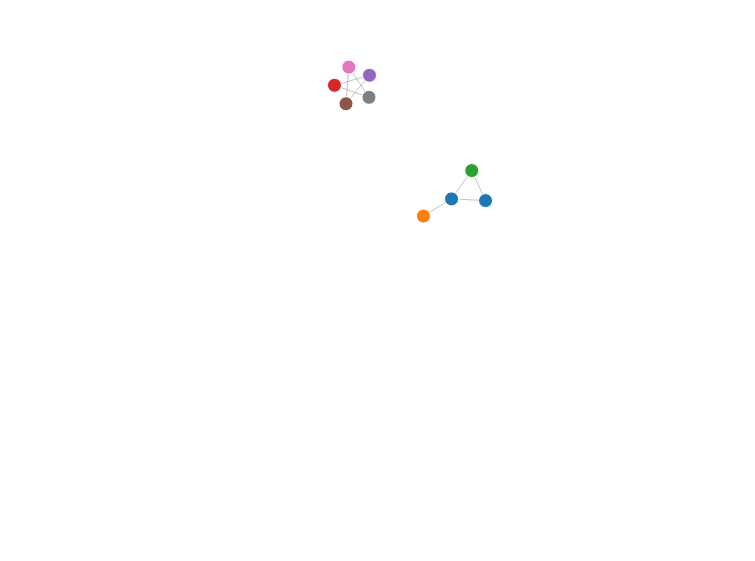
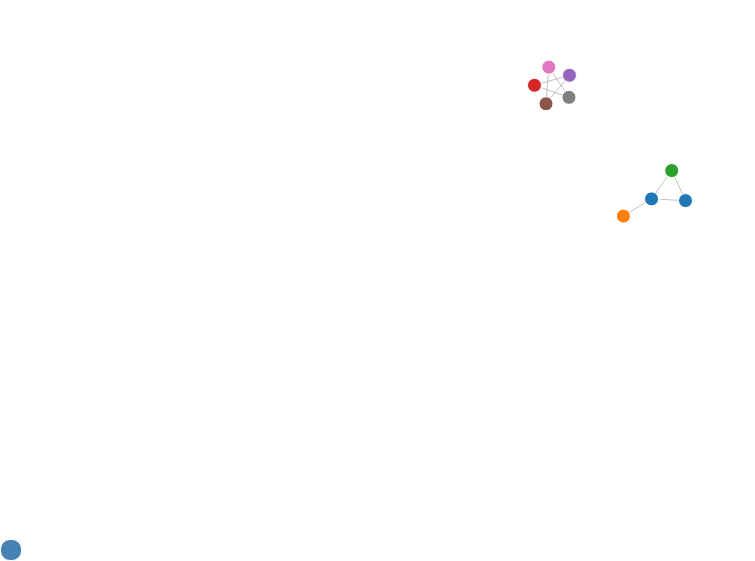
Before and after one commit to oslabs-beta/Podz, a React app: page / in a window 1280 px wide. Shown: the part 2089-2650 px from the top of the page, without its empty margins (0-755 px from the left). Before the commit the page ends 2628 px from the top, so only its background shows below. Built offline with nearby package versions, Linux system fonts and the light colour scheme.

Commit message:
toolip, hover, click on d3

```diff
--- a/client/containers/D3Test.jsx
+++ b/client/containers/D3Test.jsx
@@ -8,12 +8,13 @@ const D3Test = () => {
 
   useEffect(() => {
     // Specify the dimensions of the chart.
-    const width = 800;
+    const width = 1200;
     const height = 800;
+
+    const radius = 7; // radius of circle
 
     // calculates the device pixel ratio
     const dpi = window.devicePixelRatio;
-
     // Specify the color scale; schemeCategory10 provides an array of 10 diff colors
     // scaleOrdinal is a scale type used for mapping discrete domain values to a corresponding range of values
     // TLDR: different color for nodes in different groups
@@ -21,15 +22,15 @@ const D3Test = () => {
 
     const data = {
       nodes: [
-        {id: "Myriel", group: 1},
-        {id: "Napoleon", group: 2},
-        {id: "Mlle.Baptistine", group: 3},
-        {id: "Mme.Magloire", group: 1},
-        {id: "Geborand", group: 4},
-        {id: "Champtercier", group: 5},
-        {id: "Cravatte", group: 6},
-        {id: "Count", group: 7},
-        {id: "OldMan", group: 8},
+        {id: "Myriel", group: 1, strokeStyle: '#fff'},
+        {id: "Napoleon", group: 2, strokeStyle: '#fff'},
+        {id: "Mlle.Baptistine", group: 3, strokeStyle: '#fff'},
+        {id: "Mme.Magloire", group: 1, strokeStyle: '#fff'},
+        {id: "Geborand", group: 4, strokeStyle: '#fff'},
+        {id: "Champtercier", group: 5, strokeStyle: '#fff'},
+        {id: "Cravatte", group: 6, strokeStyle: '#fff'},
+        {id: "Count", group: 7, strokeStyle: '#fff'},
+        {id: "OldMan", group: 8, strokeStyle: '#fff'},
       ],
       links: [
         {source: "Napoleon", target: "Myriel", value: 1},
@@ -48,6 +49,25 @@ const D3Test = () => {
     // so that re-evaluating this cell produces the same result.
     const links = data.links.map(d => ({...d})); // LINKS REPRESENTS THE CONNECTIONS BETWEEN NODES
     const nodes = data.nodes.map(d => ({...d})); // NODES REPRESENTS THE ENTITIES IN UR GRAPH
+
+    /*-----------------------BALLS TO IMAGES-----------------------*/
+    // const imageUrls = {
+    //   1: 'https://upload.wikimedia.org/wikipedia/commons/thumb/3/39/Kubernetes_logo_without_workmark.svg/2109px-Kubernetes_logo_without_workmark.svg.png',
+    // };
+
+    // const images = {};
+    // const imagePromises = Object.keys(imageUrls).map(groupId => {
+    //   const img = new Image();
+    //   img.src = imageUrls[groupId];
+    //   images[groupId] = img;
+    //   return new Promise(resolve => {
+    //     img.onload = resolve;
+    //   });
+    // });
+
+    // // Wait for all images to load
+    // Promise.all(imagePromises).then(() => {
+    // });
 
     const simulation = d3.forceSimulation(nodes) // creates new force simulation
       // .force() -> adds a force to simulation
@@ -86,7 +106,7 @@ const D3Test = () => {
         context.beginPath(); // Begin a new path for drawing each node
         drawNode(node) // Draw the node
         context.fillStyle = color(node.group); // Color of node based on group #
-        context.strokeStyle = "#fff"; // #000 gives the circles a black outline
+        context.strokeStyle = node.strokeStyle; // #000 gives the circles a black outline
         context.fill(); // renders color onto node
         context.stroke(); // stroke the path for the node
       });
@@ -113,6 +133,37 @@ const D3Test = () => {
       context.arc(d.x, d.y, 7, 0, 2 * Math.PI);
     }
 
+    const tooltip = d3.select("body").append("div")
+      .attr("class", "tooltip");
+
+    //-----------------------LEGEND-----------------------
+
+    // const category = [...new Set (nodes.map(d => `Group ${d.group}`))]
+    // const legend = d3.select(canvas).append("div")
+    //   .attr("class", "legend")
+    //   .style("position", "absolute")
+    //   .style("bottom", `${dpi * 8}px`)
+    //   .style("right", `${dpi * 8}px`);
+
+    // legend.selectAll("div")
+    //   .data(category)
+    //   .enter()
+    //   .append("div")
+    //   .attr("class", "legend-item")
+    //   .each(function(d) {
+    //     const item = d3.select(this);
+
+    //     // Color box
+    //     item.append("div")
+    //       .attr("class", "legend-color-box")
+    //       .style("background-color", color(d));
+
+    //     // Label
+    //     item.append("div")
+    //       .attr("class", "legend-label")
+    //       .text(d);
+    //   });
+
     d3.select(canvas) // selects the HTML canvas element
       .call(d3.drag() // call is invoking d3.drag() and it returns a drag behavior
         .subject(event => { // subject is used to determine the subject of the drag
@@ -122,39 +173,52 @@ const D3Test = () => {
             if (dist2 < 400) return dist2;
           });
         })
-        // the 4 ".on()" functions below are event listeners
+        // the 5 ".on()" functions below are event listeners
         .on("start", dragstarted)
         .on("drag", dragged)
         .on("end", dragended))
+      .on("mousemove", hovered)
       .on("click", clicked); // clicks on whole canvas, not nodes
 
-    function clicked(event) {
-      if(event.defaultPrevented) return; // if dragging, return
-      /*      THIS FUNCTION IS NOT DONE
+    function hovered(event) {
+      if(event.defaultPrevented) return; // if any other event, return
+      console.log("HOVERED")
+      const [mouseX, mouseY] = d3.pointer(event);
 
-      // const [px, py] = d3.pointer(event, canvas);
-
-      // Use forceSimulation to find the closest node to the clicked point
-      let dist2;
-      const nearestNode = d3.least(nodes, ({ x, y }) => {
-        dist2 = (x - px) ** 2 + (y - py) ** 2;
-        return dist2;
+      let hoveredNode = null;
+      nodes.forEach(node => {
+        // d3.bisector(); maybe another way to find closest node
+        const distance = Math.sqrt((node.x - mouseX) ** 2 + (node.y - mouseY) ** 2);
+        if (distance < radius) hoveredNode = node;
       });
-
-      console.log(nearestNode);
-      // Check if the distance to the nearest node is within a certain threshold
-      const threshold = 400;
-      if (nearestNode && nearestNode.group === 1) {
-        // Do something with the clicked node
-        console.log("Clicked Node:", nearestNode);
-
-        // Modify the stroke or any other attributes of the clicked node
-        d3.select('#Napoleon')
-          .style("stroke", "red")  // Set the desired stroke color
-          .style("stroke-width", 2); // Set the desired stroke width
+      console.log(hoveredNode)
+      if (hoveredNode) {
+        tooltip.style("display", "block")
+          .style("left", `${event.pageX + 10}px`)
+          .style("top", `${event.pageY - 28}px`)
+          .html(`<strong>${hoveredNode.id}</strong> <br>` +
+                `Group: ${hoveredNode.group} <br>` +
+                `Status: ok`);
+      } else {
+        tooltip.style("display", "none");
+      }
     }
 
-      */
+    function clicked(event) {
+      if(event.defaultPrevented) return; // if any other event, return
+      console.log("CLICKED")
+      const [mouseX, mouseY] = d3.pointer(event);
+
+      nodes.forEach(node => {
+        const distance = Math.sqrt((node.x - mouseX) ** 2 + (node.y - mouseY) ** 2);
+        console.log(distance, radius);
+        if (distance < radius) {
+          console.log("Clicked node:", node);
+          node.group = 10;
+          node.strokeStyle = '#000';
+          draw();
+        }
+      });
     }
 
     function dragstarted(event) {
--- a/client/styles.css
+++ b/client/styles.css
@@ -1,5 +1,35 @@
 body {
   margin: 0px;
+}
+
+.tooltip {
+  position: absolute;
+  padding: 10px;
+  background-color: steelblue;
+  color: white;
+  border: 1px solid white;
+  border-radius: 10px;
+  /* z-index: 2; */
+}
+
+.legend {
+  display: flex;
+
+}
+
+.legend-item {
+  display: flex;
+  margin-right: 10px;
+}
+
+.legend-color-box {
+  width: 20px;
+  height: 20px;
+  margin-right: 5px;
+}
+
+.legend-label {
+  line-height: 20px; /* Match the height of the color box */
 }
 
 .mainContainer {
```
Lines whose indentation alone changed are shown as unchanged.
